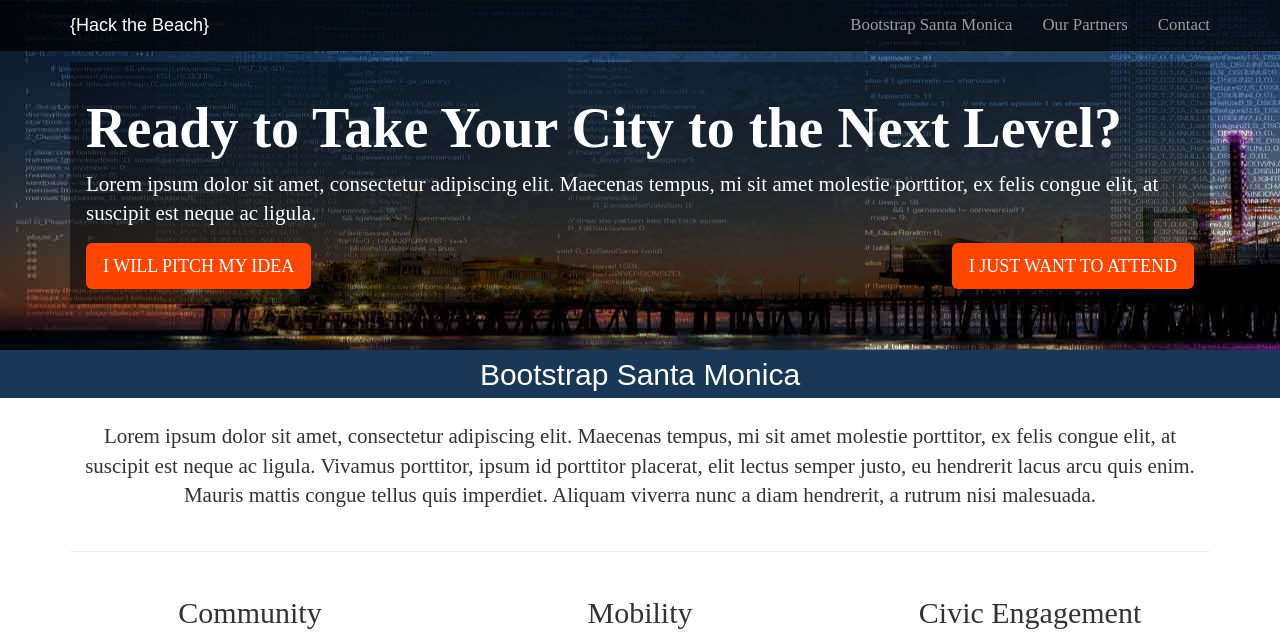
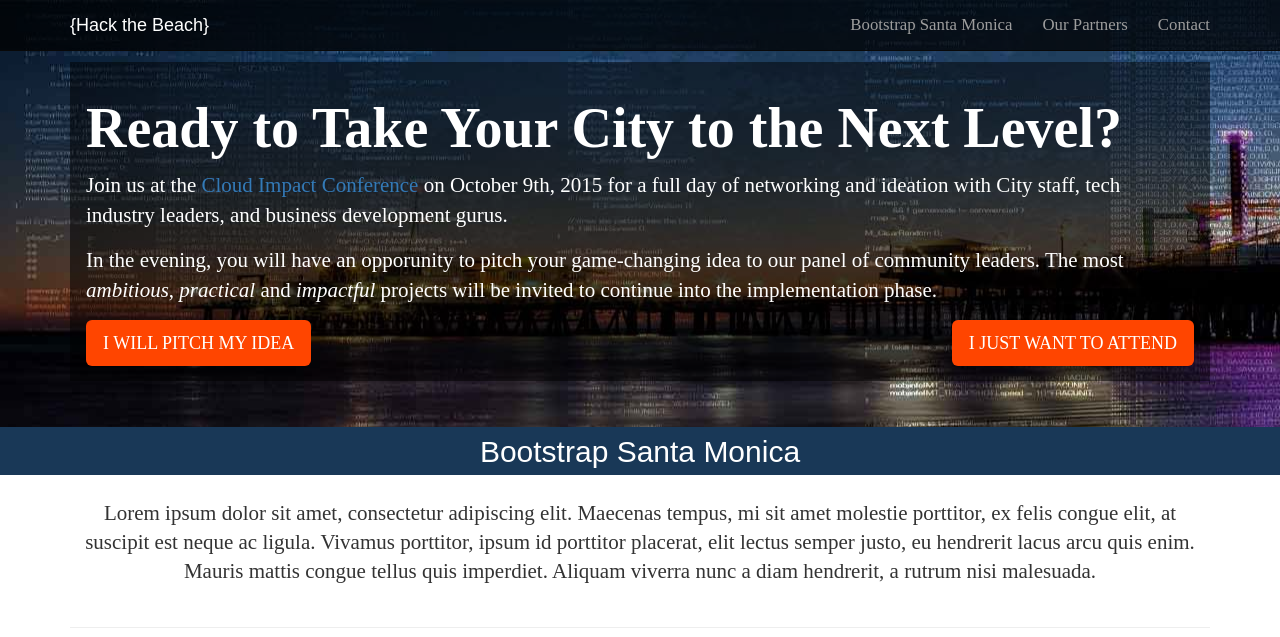
Before and after one commit to CityofSantaMonica/hackthebeach, a Jekyll site: the page built from bootstrap-santa-monica/index.html, in a window 1280 px wide and 1353 px high. Shown: the top 637 px of the window. Built offline with Jekyll 4.4.1, drawn with Linux system fonts in a browser that asks for light colours; nearby versions of some CDN libraries; comment, search, counter and statistics services are not loaded; grey boxes are pictures that could not be loaded.

Commit message:
contest jumbo language

```diff
--- a/_includes/bootstrap-santa-monica/jumbotron.html
+++ b/_includes/bootstrap-santa-monica/jumbotron.html
@@ -1,6 +1,8 @@
 <h1>Ready to Take Your City to the Next Level?</h1>
 
-<p class="lead">Lorem ipsum dolor sit amet, consectetur adipiscing elit. Maecenas tempus, mi sit amet molestie porttitor, ex felis congue elit, at suscipit est neque ac ligula.</p>
+<p>Join us at the <a href="http://cloudimpactconference.com/" target="_blank">Cloud Impact Conference</a> on October 9th, 2015 for a full day of networking and ideation with City staff, tech industry leaders, and business development gurus.</p>
+
+<p>In the evening, you will have an opporunity to pitch your game-changing idea to our panel of community leaders. The most <em>ambitious</em>, <em>practical</em> and <em>impactful</em> projects will be invited to continue into the implementation phase.</p>
 
 <div class="clearfix">
   <p class="pull-left">
```
